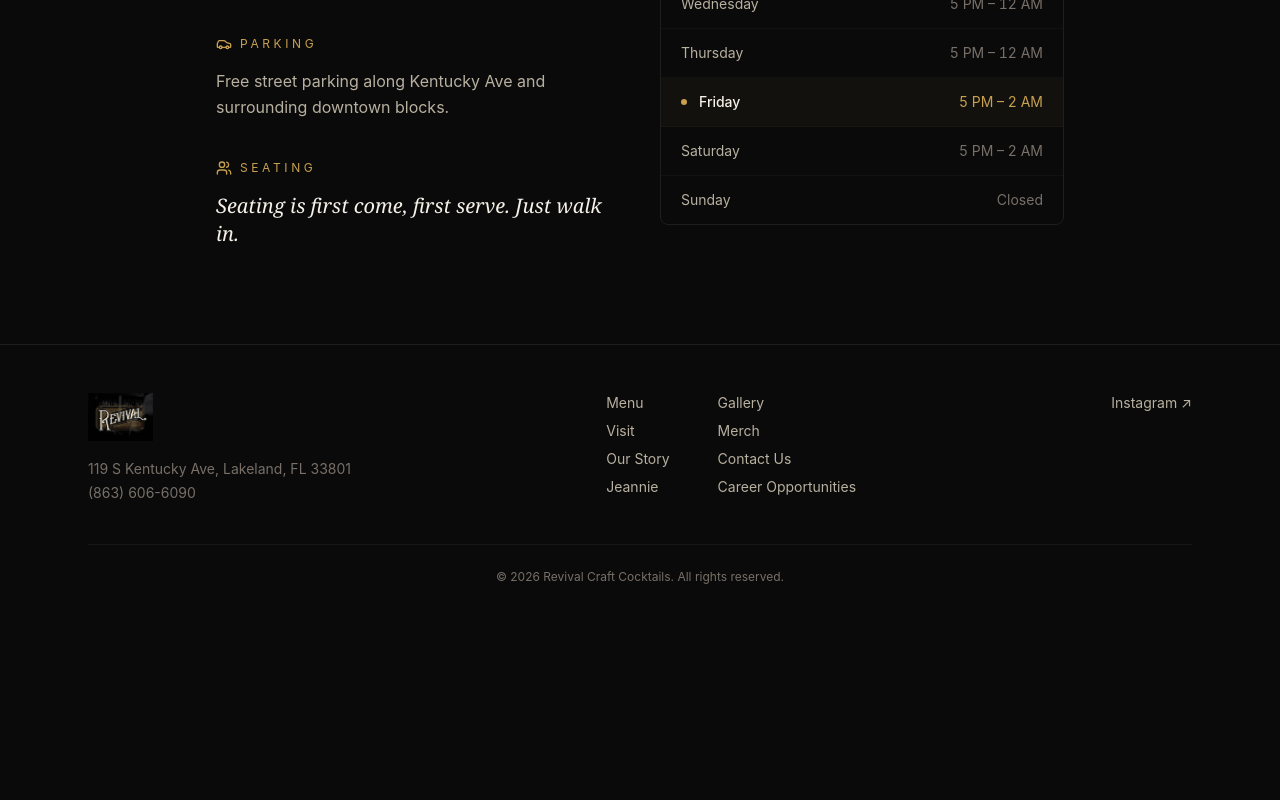
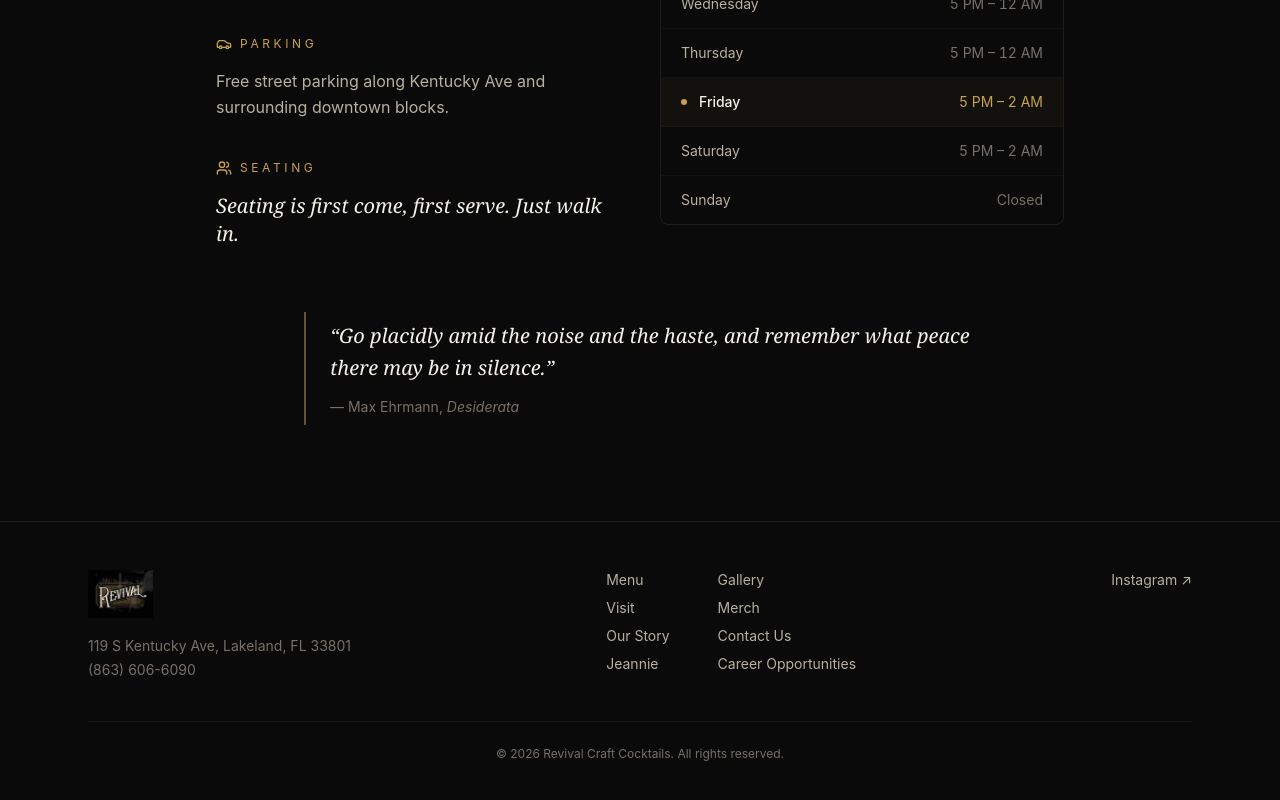
Before and after one commit to wesbenterprise/revival-classic-cocktails, a Next.js app: page /visit in a window 1280 px wide. Shown: the part 827-1627 px from the top of the page. Before the commit the page ends 1460 px from the top, so only its background shows below. Built offline with nearby package versions, Linux system fonts and the light colour scheme.

Commit message:
Replace Zelda quote with Desiderata on team page, add Desiderata quote to visit page

```diff
--- a/src/app/team/page.tsx
+++ b/src/app/team/page.tsx
@@ -235,10 +235,10 @@ export default function TeamPage() {
 
           <blockquote className="border-l-2 border-revival-amber/50 pl-6 py-2 my-8">
             <p className="font-display text-xl text-revival-cream italic leading-relaxed">
-              &ldquo;Isn&apos;t it funny how danger makes people passionate?&rdquo;
+              &ldquo;Enjoy your achievements as well as your plans. Keep interested in your own career, however humble; it is a real possession in the changing fortunes of time.&rdquo;
             </p>
             <cite className="block mt-3 text-revival-cream-dim text-sm not-italic">
-              — Zelda Fitzgerald
+              — Max Ehrmann, <span className="italic">Desiderata</span>
             </cite>
           </blockquote>
 
--- a/src/app/visit/page.tsx
+++ b/src/app/visit/page.tsx
@@ -150,6 +150,18 @@ export default function VisitPage() {
             </div>
           </div>
         </div>
+
+        {/* Desiderata quote */}
+        <div className="mt-16 max-w-2xl mx-auto">
+          <blockquote className="border-l-2 border-revival-amber/50 pl-6 py-2">
+            <p className="font-display text-xl text-revival-cream italic leading-relaxed">
+              &ldquo;Go placidly amid the noise and the haste, and remember what peace there may be in silence.&rdquo;
+            </p>
+            <cite className="block mt-3 text-revival-cream-dim text-sm not-italic">
+              — Max Ehrmann, <span className="italic">Desiderata</span>
+            </cite>
+          </blockquote>
+        </div>
       </div>
     </div>
   );
```
